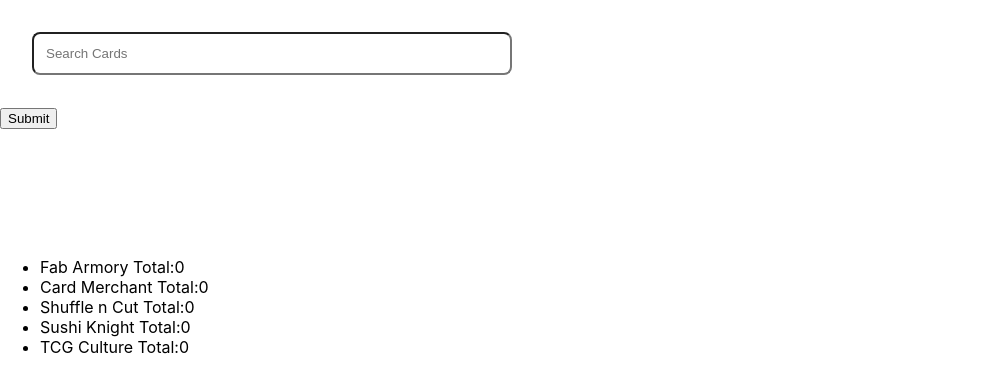
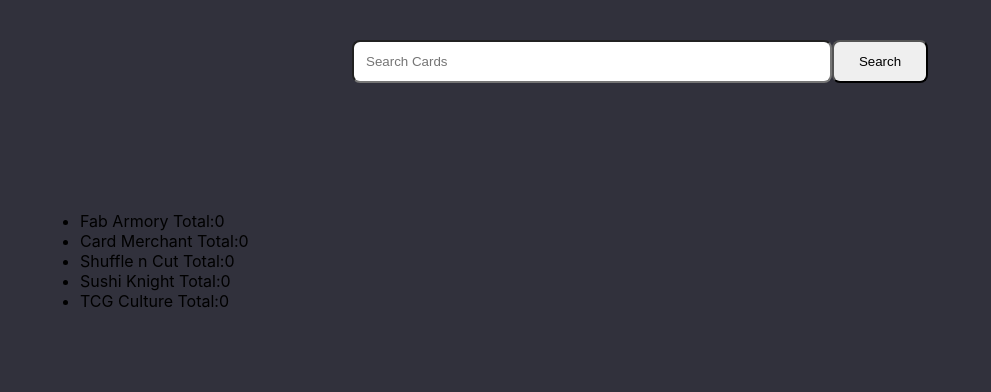
Before and after one commit to GeorgiaSumner/price-tracker-client, a React (Create React App) app: page / in a window 1280 px wide. Shown: the top 392 px of the page, without its empty margins (0-991 px from the left). Built offline with nearby package versions, Linux system fonts and the light colour scheme.

Commit message:
added styling changes to background and search bard

```diff
--- a/src/App.js
+++ b/src/App.js
@@ -9,9 +9,12 @@
   const [prices, setPrices] = useState([]);
 
   return (
-    <div>
-      <Search setSearch={setSearch} />
-      <SubmitButton searchTerm={searchTerm} setPrices={setPrices} />
+    <div className="app-container">
+      <div className="search-components">
+        <Search setSearch={setSearch} />
+        <SubmitButton searchTerm={searchTerm} setPrices={setPrices} />
+      </div>
+
       <CardList prices={prices} />
       <PriceTotals prices={prices} />
     </div>
--- a/src/components/CardList.js
+++ b/src/components/CardList.js
@@ -2,7 +2,7 @@
 import "../styles.css";
 const CardList = ({ prices }) => {
   return (
-    <div className="test">
+    <div className="card-grid">
       {prices.map((price, index) => (
         <div className="card-container">
           <div className="price-card-list-item">
--- a/src/components/SubmitButton.js
+++ b/src/components/SubmitButton.js
@@ -3,9 +3,13 @@
 import { jsonrepair } from "jsonrepair";
 const SubmitButton = ({ searchTerm, setPrices }) => {
   const [buttonDisabled, setButtonDisabled] = useState(false);
+  const [isSearching, setIsSearching] = useState(false);
   const handleSubmission = async () => {
+    setIsSearching(true);
     setButtonDisabled(true);
+
     setTimeout(() => {
+      setIsSearching(false);
       setButtonDisabled(false);
     }, 6500);
     await api.post("/cardSearch", { searchTerm }).then((res) => {
@@ -24,9 +28,18 @@
 
   return (
     <div>
-      <button onClick={handleSubmission} disabled={buttonDisabled}>
-        Submit
+      <button
+        onClick={handleSubmission}
+        disabled={buttonDisabled}
+        className="submit-button"
+      >
+        Search
       </button>
+      <img
+        src={require("../assets/loadingbook.gif")}
+        alt="loading icon"
+        className={isSearching ? "loading-icon" : "loading-icon-idle"}
+      />
     </div>
   );
 };
--- a/src/index.css
+++ b/src/index.css
@@ -1,13 +1,14 @@
 body {
   margin: 0;
-  font-family: -apple-system, BlinkMacSystemFont, 'Segoe UI', 'Roboto', 'Oxygen',
-    'Ubuntu', 'Cantarell', 'Fira Sans', 'Droid Sans', 'Helvetica Neue',
+  font-family: -apple-system, BlinkMacSystemFont, "Segoe UI", "Roboto", "Oxygen",
+    "Ubuntu", "Cantarell", "Fira Sans", "Droid Sans", "Helvetica Neue",
     sans-serif;
   -webkit-font-smoothing: antialiased;
   -moz-osx-font-smoothing: grayscale;
+  background-color: rgb(49, 49, 60);
 }
 
 code {
-  font-family: source-code-pro, Menlo, Monaco, Consolas, 'Courier New',
+  font-family: source-code-pro, Menlo, Monaco, Consolas, "Courier New",
     monospace;
 }
--- a/src/styles.css
+++ b/src/styles.css
@@ -1,27 +1,42 @@
-.search-bar{
-    margin:2rem;
-    padding:0.75rem;
-    width: 30rem;
-    border-radius: 0.5rem;
+.search-bar {
+  padding: 0.75rem;
+  width: 30rem;
+  border-radius: 0.5rem;
 }
 
-.card-container{
-    list-style-type: none;
-    border-style: solid;
-    padding:0.5rem;
-
+.card-container {
+  list-style-type: none;
+  border-style: solid;
+  padding: 0.5rem;
 }
 
+.card-grid {
+  display: grid;
+  grid-template-columns: 1fr 1fr 1fr 1fr 1fr 1fr;
+  margin: 4rem;
+  background-color: aliceblue;
+}
+.price-card-list-item {
+  padding: 0.75rem;
+}
 
-.test{
-    display: grid;
-    grid-template-columns:1fr 1fr 1fr 1fr 1fr 1fr;
-    margin:4rem;
+.loading-icon-idle {
+  display: none;
 }
-.price-card-list-item{
+.loading-icon {
+  width: 4rem;
+}
 
-padding:0.75rem;
+.app-container {
+  margin: 2.5rem;
+}
 
-
-
+.search-components {
+  display: flex;
+  justify-content: center;
 }
+.submit-button {
+  padding: 0.75rem;
+  border-radius: 0.5rem;
+  width: 6rem;
+}
```
Also changed, not shown: src/assets/loadingbook.gif (added).
